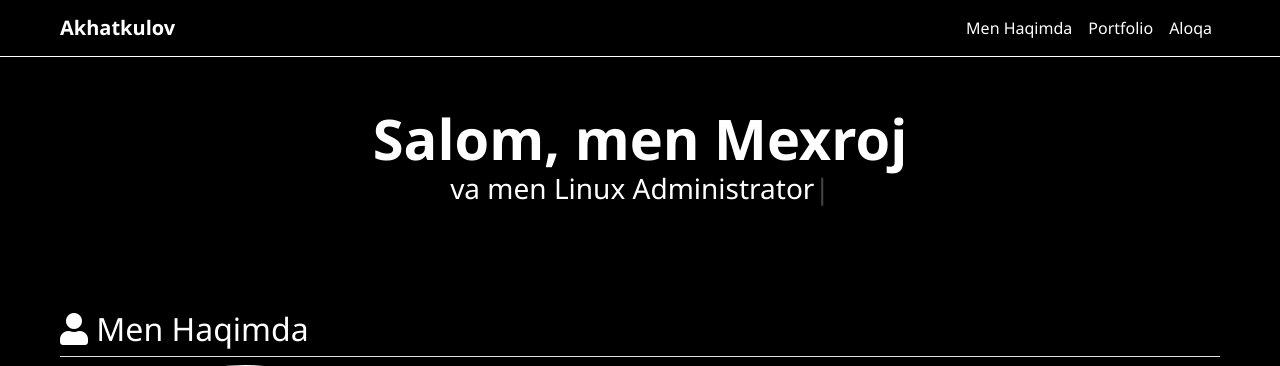
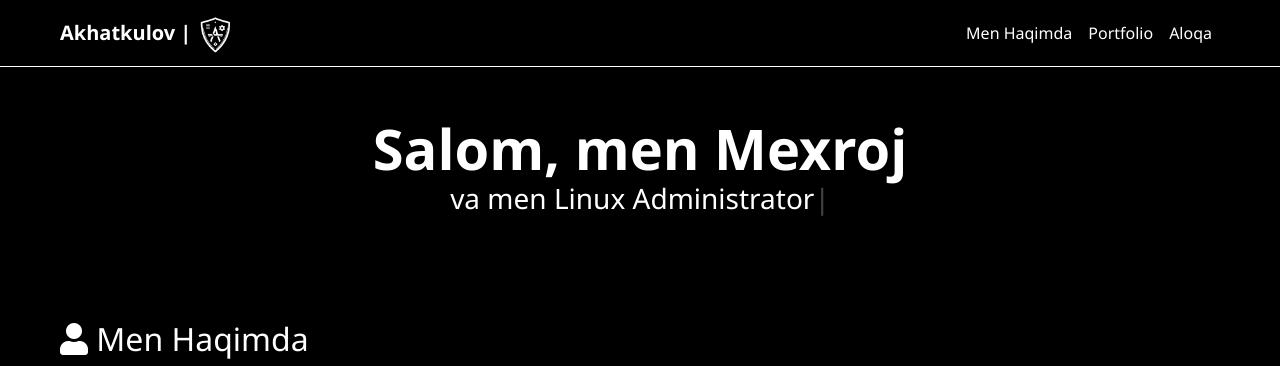
Before and after one commit to akhatkulov/akhatkulov.github.io, a Flask app: page / in a window 1280 px wide. Shown: the top 366 px of the page. Run offline with Flask 3, Linux system fonts and the light colour scheme; some libraries are stand-ins or nearby versions.

Commit message:
style changes | js bug fix

```diff
--- a/v2/static/script.js
+++ b/v2/static/script.js
@@ -38,6 +38,8 @@
             });
           })
           .catch(error => {
+            console.log(error);
+
             alertBox.style.display = 'block';
             alertBox.className = 'alert alert-danger';
             alertBox.innerText = 'Xatolik yuz berdi. Qayta urinib ko‘ring.';
--- a/v2/static/style.css
+++ b/v2/static/style.css
@@ -112,6 +112,10 @@ header h1 {
     color: white;
 }
 
+.alert {
+    margin-top: 20px;
+}
+
 footer {
     text-align: center;
     padding: 20px;
--- a/v2/templates/index.html
+++ b/v2/templates/index.html
@@ -31,7 +31,7 @@
         <meta name="twitter:image" content="https://www.Akhatkulov.uz/images/cover.png">
 
         <!-- Favicon -->
-        <link rel="icon" href="/favicon.ico" type="image/x-icon">
+        <link rel="icon" href="{{ url_for('static', filename='favicon.ico') }}" type="image/x-icon">
 
         <!-- Canonical URL -->
         <link rel="canonical" href="https://www.Akhatkulov.uz/" />
@@ -46,7 +46,7 @@
         <link rel="stylesheet" href="https://cdnjs.cloudflare.com/ajax/libs/flag-icon-css/6.6.6/css/flag-icons.min.css">
 
         <!-- Custom Stylesheet -->
-        <link rel="stylesheet" href="style.css"/>
+        <link rel="stylesheet" href="{{ url_for('static', filename='style.css') }}"/>
 
         <!-- Robots.txt Instructions (Optional) -->
         <meta name="robots" content="index, follow">
@@ -58,7 +58,11 @@
   <!-- Navbar -->
   <nav class="navbar navbar-expand-lg navbar-dark bg-black border-bottom border-white sticky-top">
     <div class="container">
-      <a class="navbar-brand fw-bold" href="#">Akhatkulov</a>
+      <a class="navbar-brand fw-bold d-flex align-items-center" href="#">
+        Akhatkulov  |
+        <img src="{{ url_for('static', filename='favicon.ico') }}" alt="logo" style="height: 2em; filter: brightness(0) invert(1); margin-left: 8px;">
+      </a>
+
       <button class="navbar-toggler" type="button" data-bs-toggle="collapse" data-bs-target="#navbarNav" aria-controls="navbarNav" aria-expanded="false" aria-label="Toggle navigation">
         <span class="navbar-toggler-icon"></span>
       </button>
@@ -251,7 +255,7 @@
   <!-- Contact -->
   <section id="contact" class="container py-5">
     <h2 class="border-bottom pb-2">Aloqa</h2>
-    <form onsubmit="submitForm(event)">
+    <form onsubmit="submitForm(event)" id="contact-form">
       <div class="mb-3">
         <label for="name" class="form-label">Ismingiz</label>
         <input type="text" class="form-control bg-dark text-white border-white" id="name" required>
```
Also changed, not shown: v2/static/favicon.ico (added), v2/static/favicon_black.ico (added), 1 other file.
